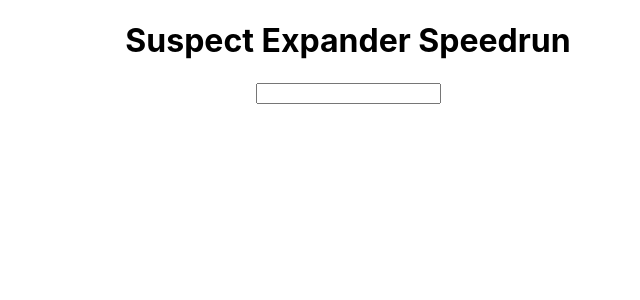
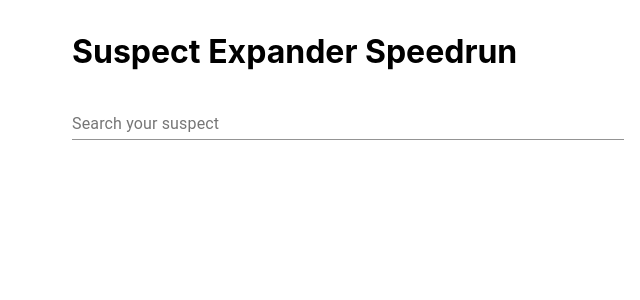
Before and after one commit to littlemight/suspect-expander, a React (Create React App) app: page / in a window 1280 px wide. Shown: the top 300 px of the page, without its empty margins (292-932 px from the left). Built offline with nearby package versions, Linux system fonts and the light colour scheme.

Commit message:
change graphview size

```diff
--- a/src/App.js
+++ b/src/App.js
@@ -1,4 +1,5 @@
 import React, { Component } from "react";
+import { Container, Box, TextField } from "@material-ui/core";
 import "./App.css";
 import SuspectComponent from "./components/SuspectComponent";
 
@@ -33,16 +34,27 @@ class App extends Component {
         />
       );
     }
+
     return (
-      <div className="App">
-        <h1>Suspect Expander Speedrun</h1>
-        <input
-          type="number"
-          value={this.state.id || ""}
-          onChange={(e) => this.fetchID(e.target.value)}
-        />
-        {suspectComponent}
-      </div>
+      <Container maxWidth="sm">
+        <Box my={4}>
+          <h1>Suspect Expander Speedrun</h1>
+          <TextField
+            id="standard-basic"
+            placeholder="69"
+            label="Search your suspect"
+            value={this.state.id || ""}
+            helperText={
+              this.state.response && this.state.response.status === 200
+                ? `Showing result for Suspect #${this.state.id}`
+                : ""
+            }
+            onChange={(e) => this.fetchID(e.target.value)}
+            fullWidth
+          />
+          {suspectComponent}
+        </Box>
+      </Container>
     );
   }
 }
--- a/src/components/GraphComponent.js
+++ b/src/components/GraphComponent.js
@@ -1,40 +1,26 @@
 import React, { Component } from "react";
 import { Graph } from "react-d3-graph";
+import { Container } from "@material-ui/core";
 
 class GraphComponent extends Component {
-  constructor(props) {
-    super(props);
-    const { suspect, friends } = props;
-    this.state = {
-      id: suspect.id,
-      data: {
-        nodes: [suspect, ...friends].map((p) => {
-          return {
-            id: p.id,
-            color: GraphComponent.getColor(p.element),
-          };
-        }),
-        links: friends.map((f) => {
-          return { source: suspect.id, target: f.id };
-        }),
-      },
-    };
-  }
+  state = {
+    id: null,
+  };
 
   static getColor(element) {
     let color = "red";
     switch (element) {
       case "air":
-        color = "cyan";
+        color = "#fad672";
         break;
       case "water":
-        color = "blue";
+        color = "#81d3e8";
         break;
       case "fire":
-        color = "red";
+        color = "#d46628";
         break;
       case "earth":
-        color = "green";
+        color = "#6e6d2d";
         break;
       default:
         break;
@@ -43,8 +29,8 @@ class GraphComponent extends Component {
   }
 
   static getDerivedStateFromProps(props, state) {
-    if (props.suspect.id !== state.id) {
-      const { suspect, friends } = props;
+    if (!props.suspect.id || props.suspect.id !== state.id) {
+      const { suspect, friends, fetchID } = props;
       return {
         id: suspect.id,
         data: {
@@ -58,6 +44,7 @@ class GraphComponent extends Component {
             return { source: suspect.id, target: f.id };
           }),
         },
+        fetchID: fetchID,
       };
     }
     return null;
@@ -65,6 +52,8 @@ class GraphComponent extends Component {
 
   config = {
     automaticRearrangeAfterDropNode: true,
+    directed: true,
+    width: 500,
   };
 
   expandGraphNode = async (id) => {
@@ -109,7 +98,7 @@ class GraphComponent extends Component {
       <Graph
         id="graph-id"
         data={this.state.data}
-        onClickNode={this.props.fetchID}
+        onClickNode={this.state.fetchID}
         onDoubleClickNode={this.expandGraphNode}
         config={this.config}
       />
--- a/src/components/SuspectComponent.js
+++ b/src/components/SuspectComponent.js
@@ -1,6 +1,7 @@
 import React from "react";
 import FriendListComponent from "./FriendListComponent";
 import GraphComponent from "./GraphComponent";
+import { Container } from "@material-ui/core";
 
 export default (props) => {
   const { id, name, element, friends: raw_friends } = props.suspect;
@@ -23,16 +24,16 @@ export default (props) => {
   });
 
   return (
-    <div className="SuspectComponent">
+    <Container className="SuspectComponent">
       <GraphComponent
         suspect={{ id, name, element }}
         friends={friends}
         fetchID={props.fetchID}
       />
-      <p>ID: {id}</p>
+      {/* <p>ID: {id}</p>
       <p>Name: {name}</p>
-      <p>Element: {element}</p>
+      <p>Element: {element}</p> */}
       <FriendListComponent friends={friends} fetchID={props.fetchID} />
-    </div>
+    </Container>
   );
 };
```
